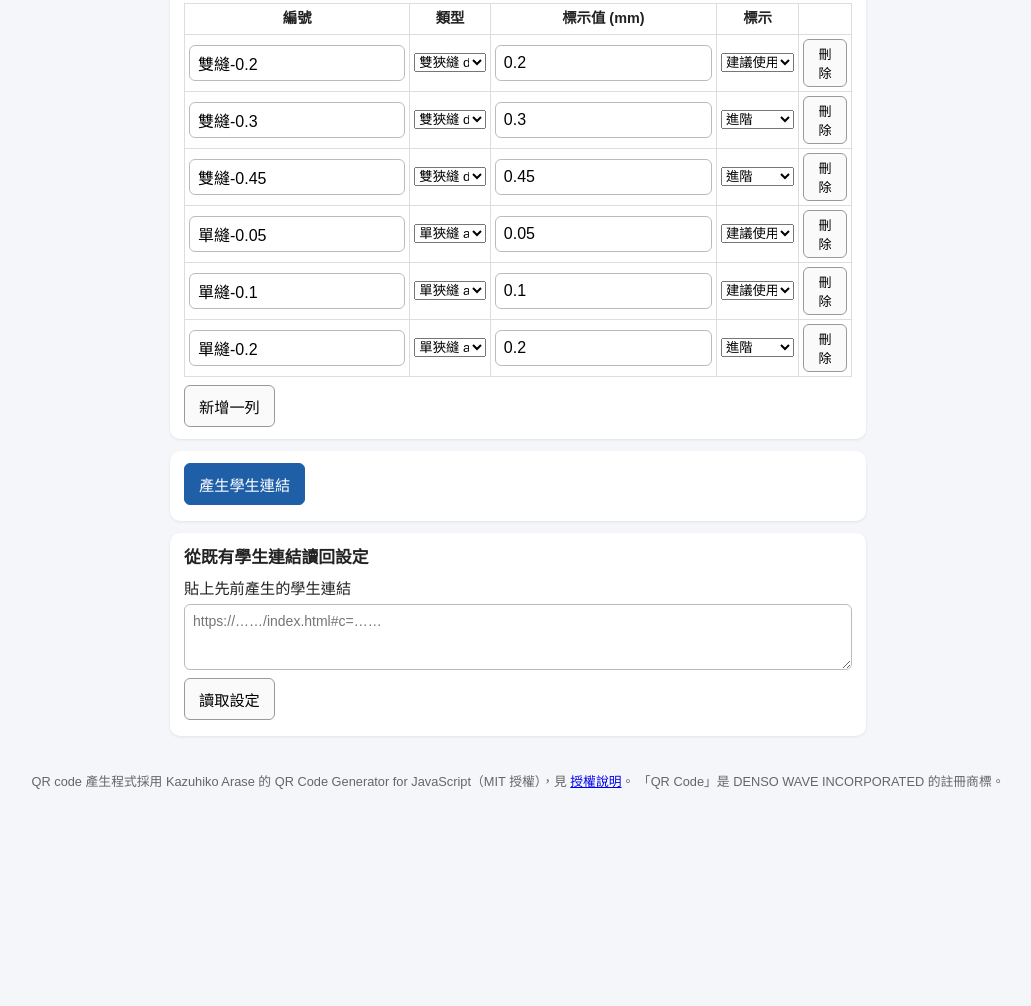
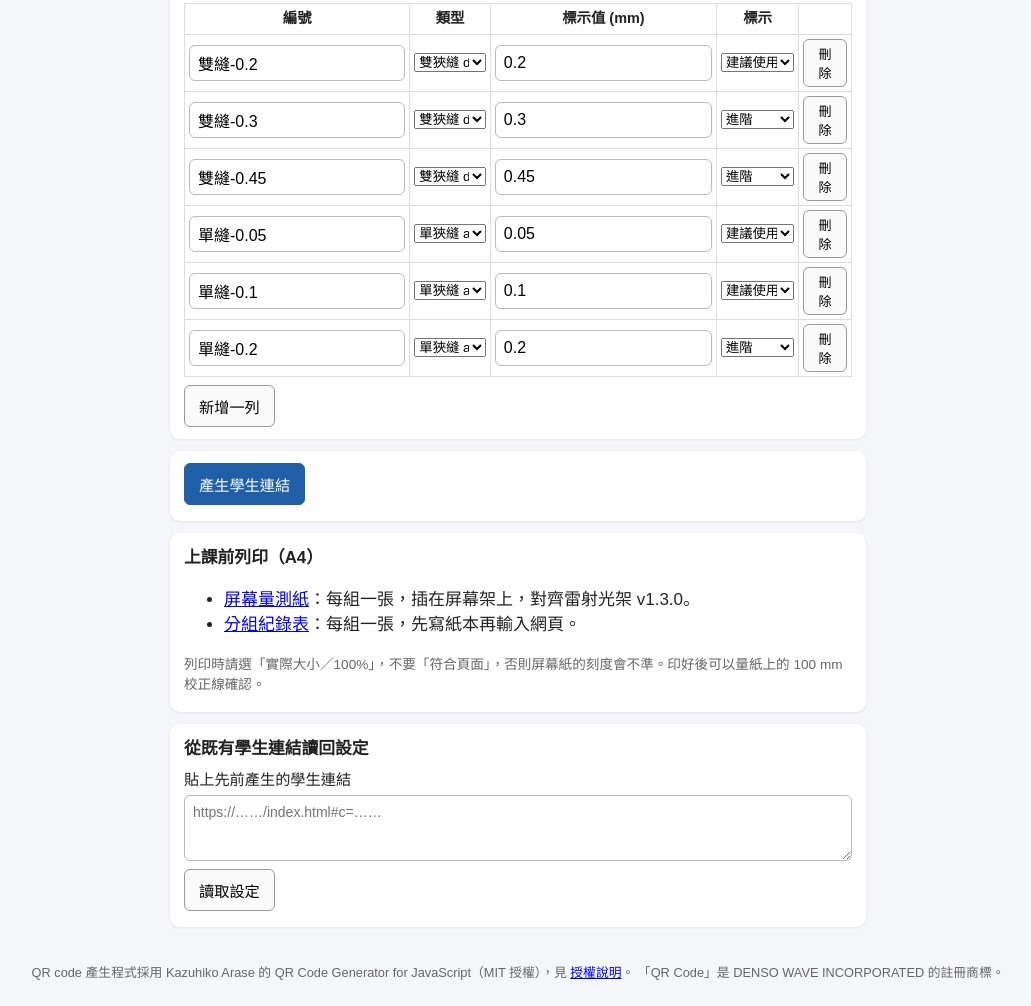
Before and after one commit to fengphy73/slit-lab-log, a plain HTML site: page teacher.html in a window 1280 px wide. Shown: the part 1273-2279 px from the top of the page, without its empty margins (122-1153 px from the left). Before the commit the page ends 2088 px from the top, so only its background shows below. Drawn offline with Linux system fonts and the light colour scheme.

Commit message:
教師頁加上課前列印：屏幕量測紙、分組紀錄表

```diff
--- a/teacher.html
+++ b/teacher.html
@@ -104,6 +104,15 @@
   </section>
 
   <section class="card">
+    <h2>上課前列印（A4）</h2>
+    <ul>
+      <li><a href="print/屏幕量測紙_A4.pdf" target="_blank" rel="noopener">屏幕量測紙</a>：每組一張，插在屏幕架上，對齊雷射光架 v1.3.0。</li>
+      <li><a href="print/分組紀錄表_A4.pdf" target="_blank" rel="noopener">分組紀錄表</a>：每組一張，先寫紙本再輸入網頁。</li>
+    </ul>
+    <p class="hint">列印時請選「實際大小／100%」，不要「符合頁面」，否則屏幕紙的刻度會不準。印好後可以量紙上的 100 mm 校正線確認。</p>
+  </section>
+
+  <section class="card">
     <h2>從既有學生連結讀回設定</h2>
     <label>貼上先前產生的學生連結
       <textarea id="importUrl" rows="3" placeholder="https://……/index.html#c=……"></textarea>
```
